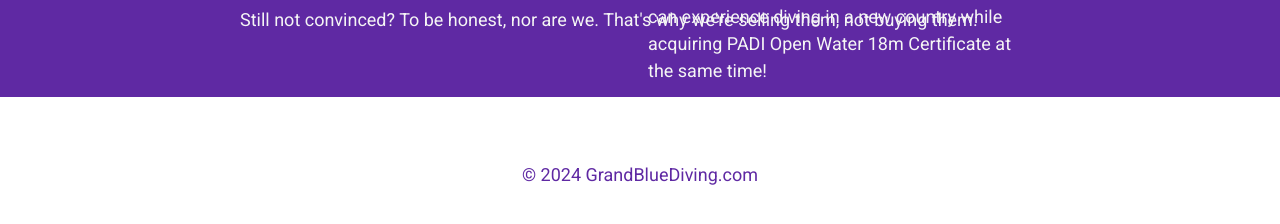
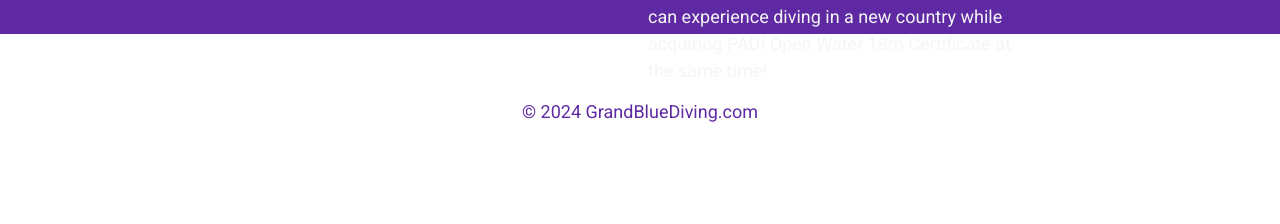
Before and after one commit to NightsHigh/ResponsiveDivingSite, a website built with Vite: page index.html in a window 1280 px wide. Shown: the part 1307-1531 px from the top of the page. After the commit the page ends 1496 px from the top, so only its background shows below. Built offline with nearby package versions, Linux system fonts and the light colour scheme; files whose address does not match are found by name.

Commit message:
Update index.html

```diff
--- a/index.html
+++ b/index.html
@@ -53,7 +53,6 @@
 				</div>
 				<a href="#" class="btn btn-light">About Us</a>
 				<a href="#" class="btn btn-mid">Contact</a>
-				<p>Still not convinced? To be honest, nor are we. That's why we're selling them, not buying them.</p>
 			</div>
 		</section>
 
```
